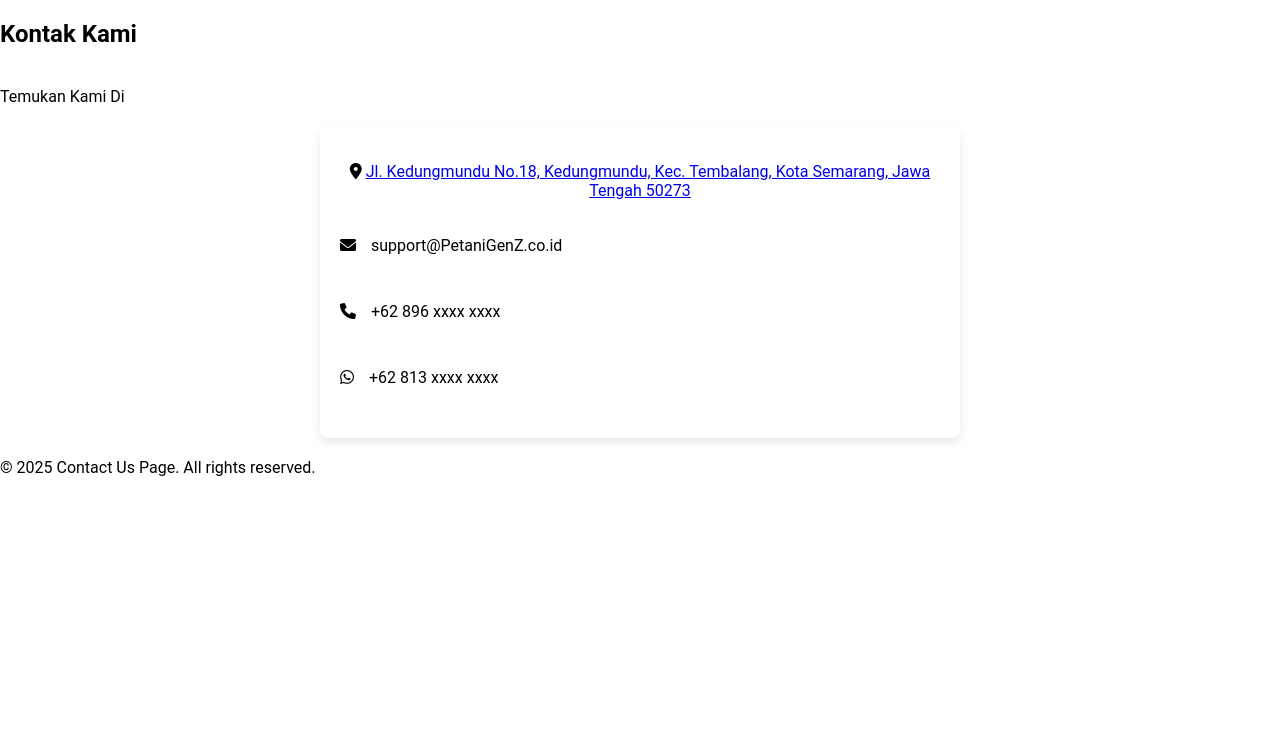
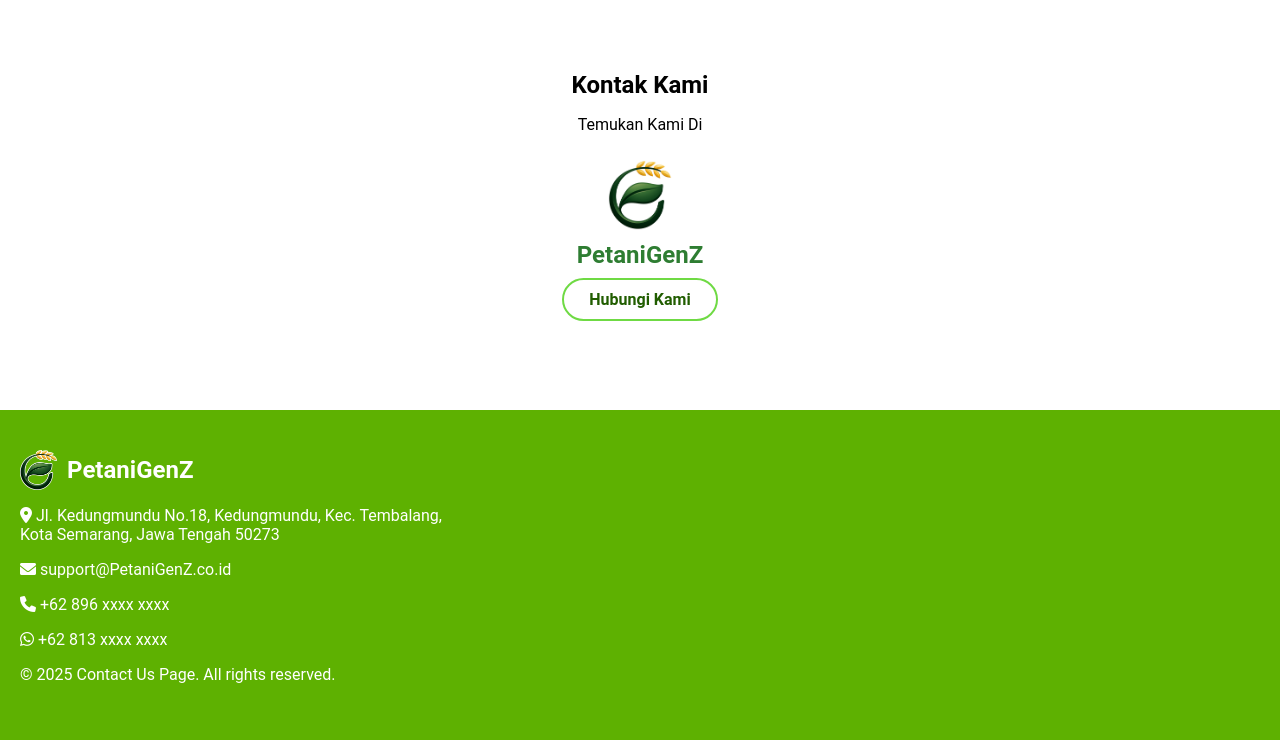
Before and after one commit to vallx86/KelompokTani, a PHP site: page /Contact.html in a window 1280 px wide. Shown: the part 60-800 px from the top of the page. Run offline with PHP 8.4, Linux system fonts and the light colour scheme.

Commit message:
mengubah tampilan contact

```diff
--- a/Contact.html
+++ b/Contact.html
@@ -30,35 +30,40 @@
 
     <main>
         <section class="hero-Contact">
-            <h2>Kontak Kami</h2>
+            <h1>Kontak Kami</h1>
             <p><br>Temukan Kami Di</p>
+            <div class="Contact-logo">
+                <img src="Image/LOGO GENZ.png" alt="Logo" />
+                <h1>PetaniGenZ</h1>
+            </div>
+            <a href="https://wa.me/+6289621104071" class="Contact-Button">Hubungi Kami</a>
         </section>
     </main>
-
-    <div class="contact-form">
-        <p><i class="fas fa-map-marker-alt icon"></i>
-            <a href="https://maps.app.goo.gl/XXaMaYLRtggsUYLVA">Jl. Kedungmundu No.18, Kedungmundu, Kec. Tembalang, Kota
-                Semarang, Jawa Tengah 50273</a>
-        </p>
-        <div class="contact-info">
-            <div class="contact-item">
-                <i class="fas fa-envelope icon"></i>
-                <p>support@PetaniGenZ.co.id</p>
-            </div>
-            <div class="contact-item">
-                <i class="fas fa-phone icon"></i>
-                <p>+62 896 xxxx xxxx</p>
-            </div>
-            <div class="contact-item">
-                <i class="fa-brands fa-whatsapp"></i>
-                <p>+62 813 xxxx xxxx</p>
-            </div>
-        </div>
-    </div>
-
-    <footer>
-        <p>© 2025 Contact Us Page. All rights reserved.</p>
-    </footer>
 </body>
 
+<footer>
+    <div class="Footer-Contact">
+        <div class="logo-title">
+            <img src="Image/LOGO GENZ.png" alt="logo">
+            <h1>PetaniGenZ</h1>
+        </div>
+
+        <p><i class="fas fa-map-marker-alt icon"></i>
+            <a href="https://maps.app.goo.gl/XXaMaYLRtggsUYLVA">Jl. Kedungmundu No.18, Kedungmundu, Kec. Tembalang,
+                <br>Kota Semarang, Jawa Tengah 50273</a>
+        </p>
+
+        <p><i class="fas fa-envelope icon"></i>
+            <a href="support@PetaniGenZ.co.id">support@PetaniGenZ.co.id</a>
+        </p>
+
+        <p><i class="fas fa-phone icon"></i>
+            +62 896 xxxx xxxx</p>
+
+        <p><i class="fa-brands fa-whatsapp"></i>
+            +62 813 xxxx xxxx</p>
+        <p>© 2025 Contact Us Page. All rights reserved.</p>
+    </div>
+</footer>
+
 </html>
--- a/styles.css
+++ b/styles.css
@@ -107,6 +107,17 @@
     font-size: 36px;
     font-weight: bold;
     color: #5eb101;
+}
+
+.hero-Contact {
+    text-align: center;
+    line-height: 10px;
+    padding-top: 60px;
+}
+
+.hero-Contact a {
+    color:#215d00;
+    text-decoration: none;
 }
 
 .desc {
@@ -385,28 +396,53 @@
     }
 }
 
-.contact-form {
-    max-width: 600px;
-    text-align: center;
-    margin: 20px auto;
-    padding: 20px;
-    background: white;
-    border-radius: 8px;
-    box-shadow: 0 4px 8px rgba(0, 0, 0, 0.1);
+.Contact-logo {
+    place-items: center;
+    height: 70px;
+    width: auto;
+    margin-top: 30px;
+    margin-bottom: 65px;
 }
 
-.contact-form h2 {
-    text-align: center;
-    color: darkgreen;
+.Contact-logo img {
+    max-width: 100%;
+    max-height: 100%;
 }
 
-.contact-info {
-    margin-top: 20px;
+.Contact-logo h1 {
+    color: #2e7d32;
 }
 
-.contact-item {
-    display: flex;
-    align-items: center;
-    gap: 15px;
-    margin: 15px 0;
+.Contact-Button:hover {
+    background-color: #4caf50;
 }
+
+.Contact-Button {
+    background-color: white;
+    border: 2px solid #6fda44;
+    padding: 10px 25px;
+    border-radius: 25px;
+    color: #206f2c;
+    font-weight: bold;
+    margin-top: 90px;
+}
+
+.Footer-Contact {
+    background-color: #5eb101;
+    padding: 40px 20px;
+    color: #ffffff;
+    position: fixed;
+    left: 0;
+    bottom: 0;
+    width: 100%;
+}
+
+.Footer-Contact a {
+    color: #ffffff;
+    text-decoration: none;
+}
+
+.Footer-Contact a:hover {
+    color: blueviolet;
+    text-decoration: underline;
+}
```
